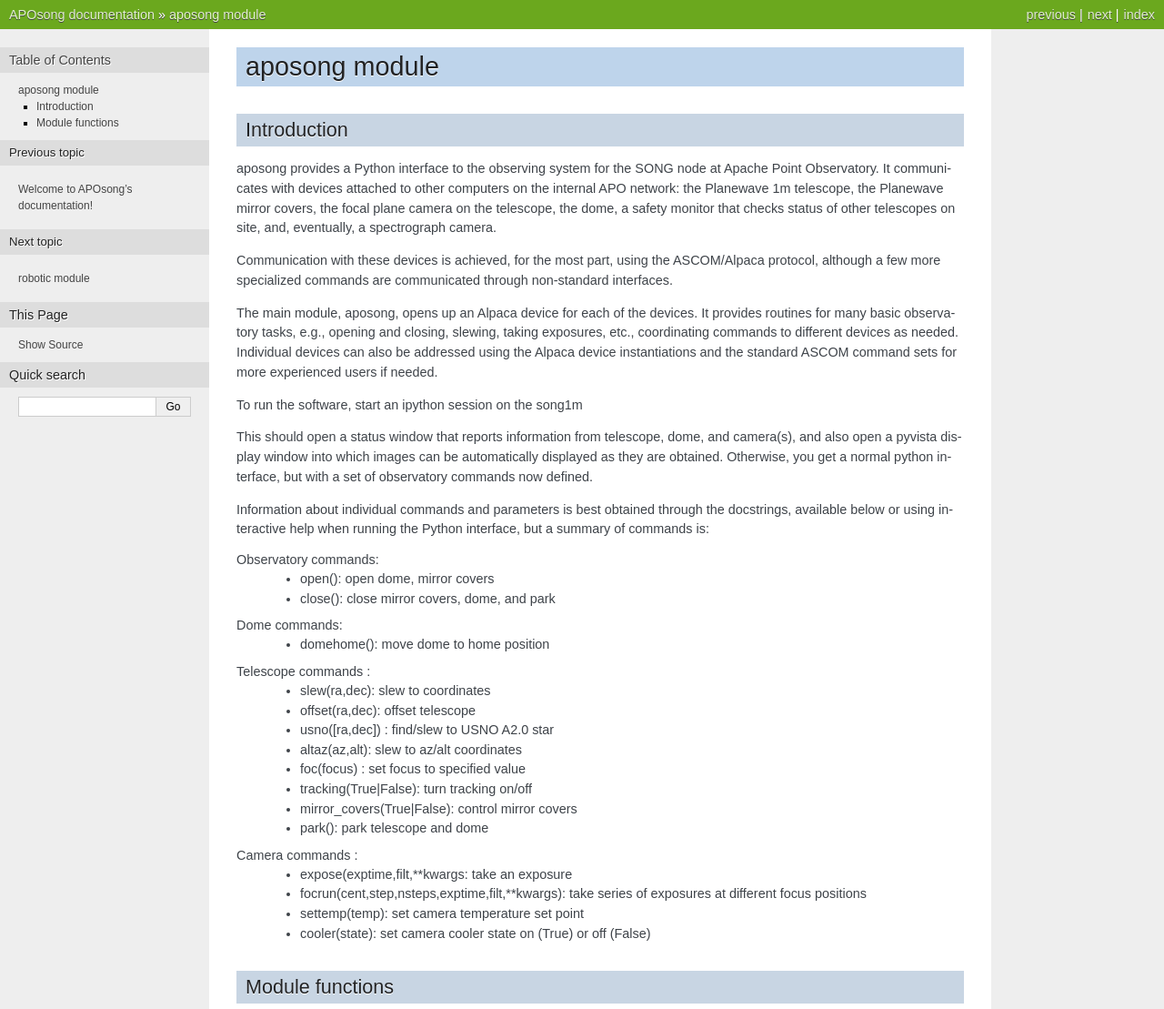
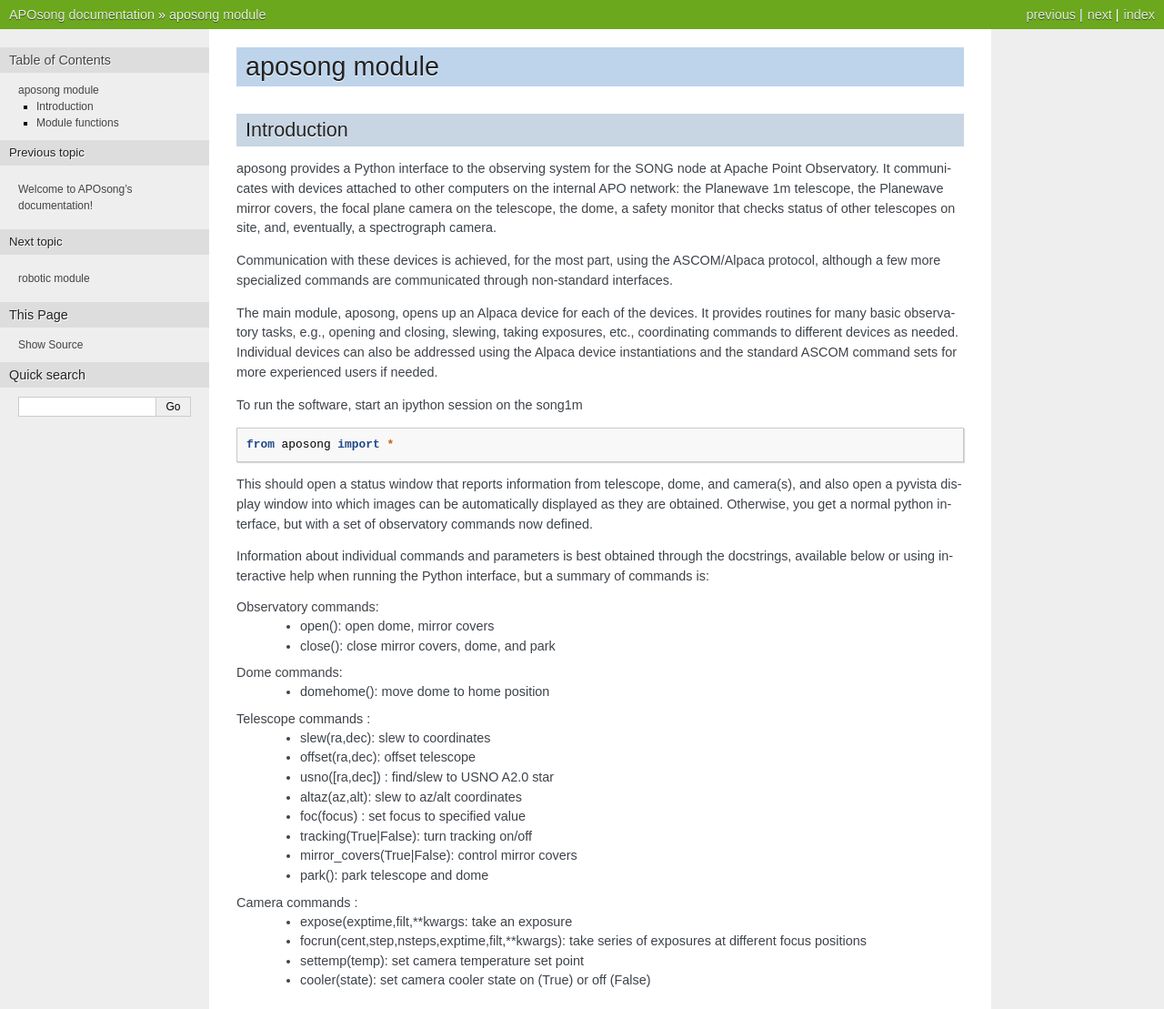
Before and after one commit to holtzmanjon/APOsong, a Sphinx documentation site: the page built from docs/aposong.txt, in a window 1280 px wide, cut to the strip 0-1109 px from the top of the page. Shown: the whole strip at 91% size. Built offline with Sphinx 7.4.7, drawn with Linux system fonts in a browser that asks for light colours.

Commit message:
update format

```diff
--- a/docs/aposong.txt
+++ b/docs/aposong.txt
@@ -23,8 +23,9 @@ if needed.
 
 To run the software, start an ipython session on the song1m
 
-.. code-block:: python
-  from aposong import *
+.. code-block::
+
+    from aposong import *
 
 This should open a status window that reports information from telescope, dome,
 and camera(s), and also open a pyvista display window into which images can
```
